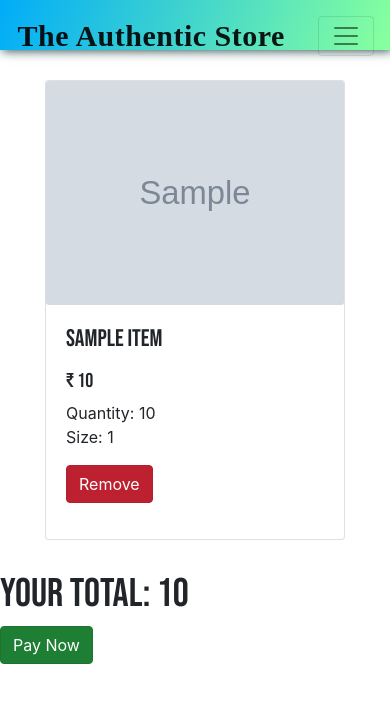
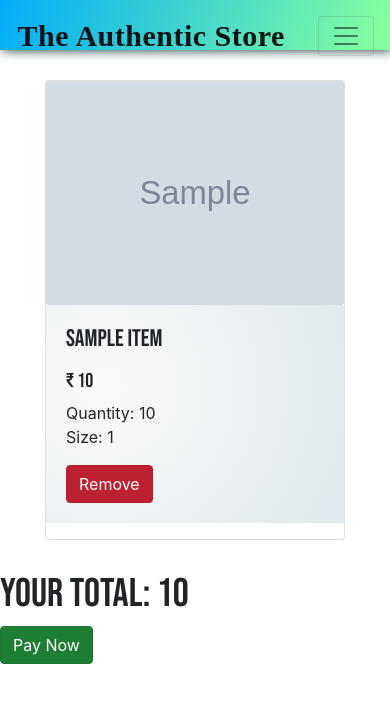
Before and after one commit to draicy11/IPD-integrated-, a Django app: template core/template/cart-detail.html in a window 390 px wide. Shown: the top 703 px of the page. Run offline with Django 3.2, Linux system fonts and the light colour scheme; the template is opened without the code that fills it: most values are stand-ins (such as "Sample title", 1, 10 or a date in 2020); grey boxes marked "Sample" are stand-in pictures; data that the repository does not hold is empty; some libraries are stand-ins or nearby versions; some web fonts are replaced.

Commit message:
improved

```diff
--- a/core/template/cart-detail.html
+++ b/core/template/cart-detail.html
@@ -6,16 +6,18 @@
 {% endblock %}
 
 {% block content %}
+<div class="row">
+  <div class="col-md-8">
         <div class="row row-cols-1" style="margin: 30px;">
         {% for a in items %}
         <div class="col">
-<div class="card mb-3 h-100" style="max-width: 380px;">
+        <div class="card mb-3 h-100" style="max-width: 1000px;" >
           <div class="row no-gutters">
             <div class="col-md-4">
               <img src="{{a.image_url}}" class="card-img" alt="...">
             </div>
             <div class="col-md-8">
-      <div class="card-body">
+              <div class="card-body"  style="background-image: radial-gradient( circle farthest-corner at 18.7% 37.8%,  rgba(250,250,250,1) 0%, rgba(225,234,238,1) 90% )">
                 <h4 class="card-title">{{a.name}}</h4>
                 <p class="card-text"><h5>₹ {{a.price}}</h5> Quantity: {{quantity|dict_key:a.name}} <br>Size: {{size|dict_key:a.name}}</p>
                 <a href="{% url 'remove-cart' token a.id %}" class="btn btn-danger active" role="button" aria-pressed="true">Remove</a>
@@ -26,7 +28,10 @@
         </div>
         {% endfor %}
         </div>
-
+      </div>
+      <div class="col-md-4">
         <h1>Your Total: {{ total }}</h1>
         <a href="{% url 'payment' token %}" class="btn btn-success active" role="button" aria-pressed="true">Pay Now</a>
+      </div>
+</div>
 {% endblock %}
```
Lines whose indentation alone changed are shown as unchanged.
